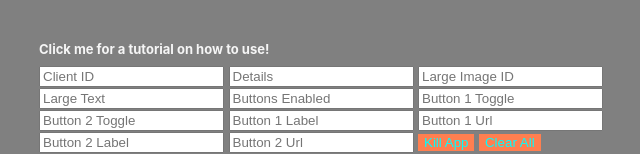
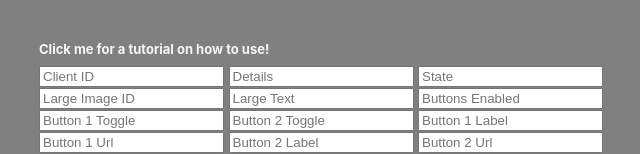
Before and after one commit to hipvpitsme/discord-rpc-with-buttons, an Electron app: page src/index.html in a window 1280 px wide. Shown: the top 154 px of the page, without its empty margins (297-937 px from the left). Drawn offline with Linux system fonts and the light colour scheme; no server answers.

Commit message:
Update index.html

```diff
--- a/src/index.html
+++ b/src/index.html
@@ -9,6 +9,7 @@
     <h1 class="text" id="tutorial" style="cursor: pointer">Click me for a tutorial on how to use!</h1>
     <input id="clientid" placeholder="Client ID">
     <input id="details" placeholder="Details">
+    <input id="state" placeholder="State">
     <input id="large_image" placeholder="Large Image ID">
     <input id="large_text" placeholder="Large Text">
     <input id="buttons_enabled" placeholder="Buttons Enabled">
```
